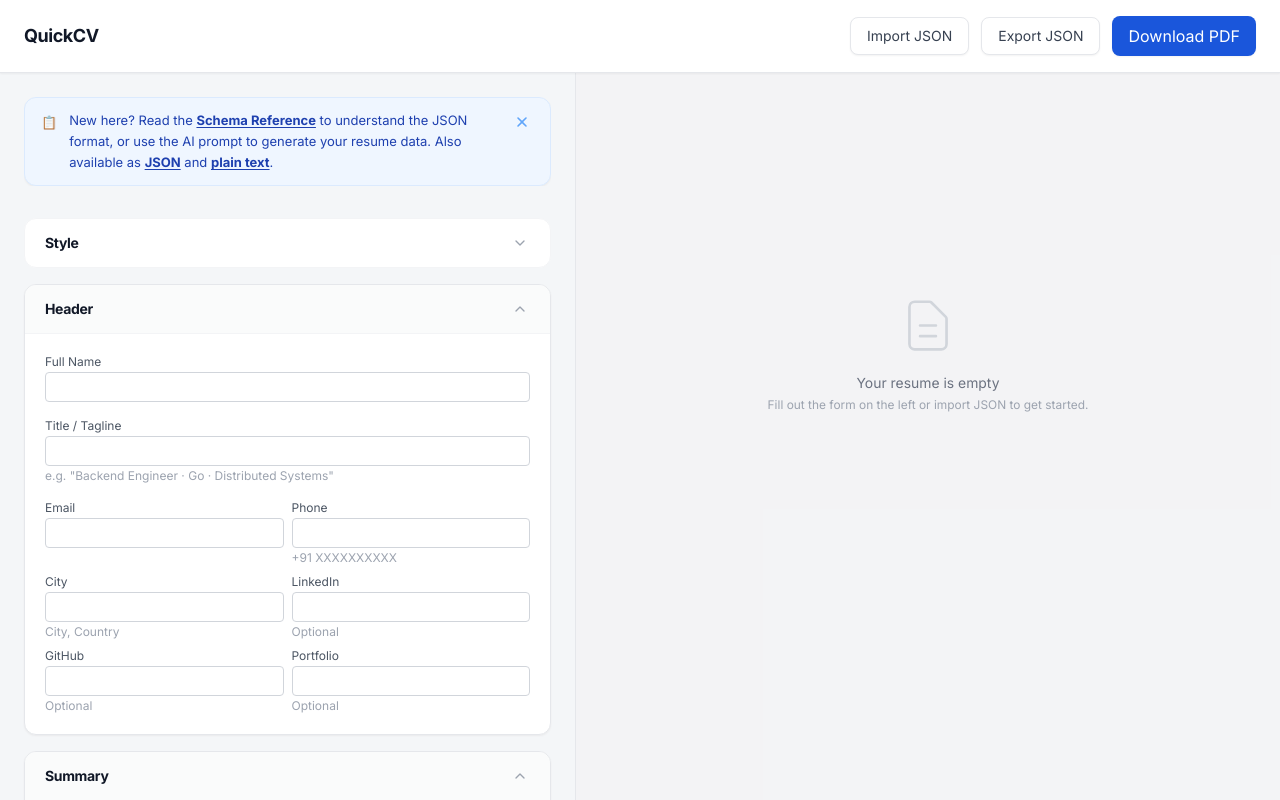
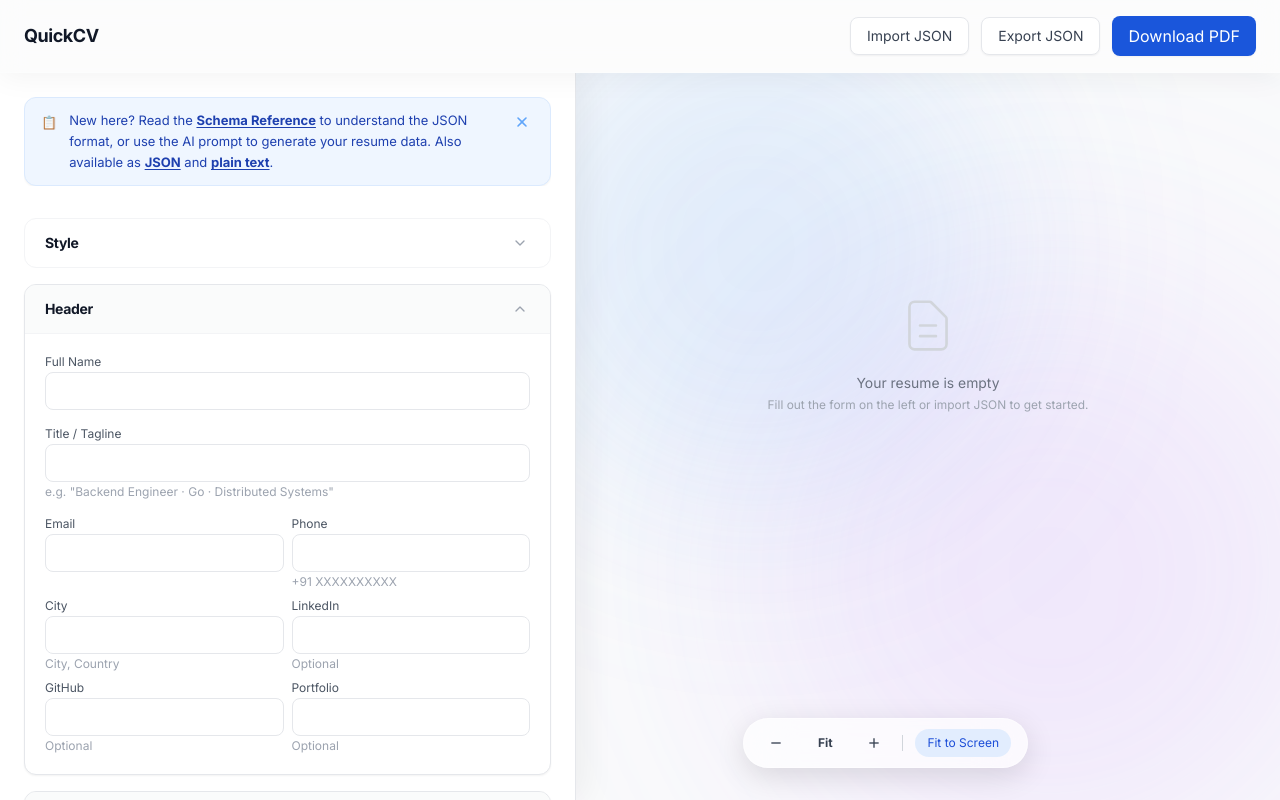
Before and after one commit to TheRealShek/QuickCV_V3, a Next.js app: page / in a window 1280 px wide. Built offline with nearby package versions, Linux system fonts and the light colour scheme.

Commit message:
feat: implement drag-and-drop reordering for editor sections using dnd-kit and add Framer Motion animations to the header

```diff
--- a/app/page.tsx
+++ b/app/page.tsx
@@ -15,6 +15,10 @@ import { defaultResumeData } from "@/lib/resume-data";
 import { resumeSchema } from "@/lib/schema";
 import type { ResumeData } from "@/types/resume";
 import { useEffect, useReducer, useRef, useState } from "react";
+import { motion } from "framer-motion";
+import { DndContext, closestCenter, KeyboardSensor, PointerSensor, useSensor, useSensors, DragEndEvent } from '@dnd-kit/core';
+import { arrayMove, SortableContext, sortableKeyboardCoordinates, verticalListSortingStrategy } from '@dnd-kit/sortable';
+import { SortableItem } from '@/components/Editor/SortableItem';
 
 // ---------------------------------------------------------------------------
 // Reducer — manages entire ResumeData state
@@ -220,6 +224,7 @@ export default function Home() {
   // Layout state for preview scaling
   const previewColRef = useRef<HTMLDivElement>(null);
   const [colWidth, setColWidth] = useState(0);
+  const [zoomLevel, setZoomLevel] = useState<number | "fit">("fit");
 
   useEffect(() => {
     if (!previewColRef.current) return;
@@ -232,27 +237,59 @@ export default function Home() {
 
   const PREVIEW_WIDTH = data.meta.pageSize === "A4" ? 595 : 612;
   const availableWidth = Math.max(0, colWidth - 96);
-  const previewScale = colWidth > 0 ? availableWidth / PREVIEW_WIDTH : 1;
+  const fitScale = colWidth > 0 ? availableWidth / PREVIEW_WIDTH : 1;
+  const computedScale = zoomLevel === "fit" ? fitScale : zoomLevel;
+
+  const sensors = useSensors(
+    useSensor(PointerSensor),
+    useSensor(KeyboardSensor, {
+      coordinateGetter: sortableKeyboardCoordinates,
+    })
+  );
+
+  const handleDragEnd = (event: DragEndEvent) => {
+    const { active, over } = event;
+    if (over && active.id !== over.id) {
+      const activeParts = (active.id as string).split("-");
+      const overParts = (over.id as string).split("-");
+      if (activeParts[0] !== overParts[0]) return;
+
+      const section = activeParts[0];
+      const oldIndex = parseInt(activeParts[1]);
+      const newIndex = parseInt(overParts[1]);
+
+      switch(section) {
+        case 'skills': setSkills(arrayMove(data.skills, oldIndex, newIndex)); break;
+        case 'experience': setExperience(arrayMove(exp, oldIndex, newIndex)); break;
+        case 'projects': setProjects(arrayMove(data.projects, oldIndex, newIndex)); break;
+        case 'education': setEducation(arrayMove(data.education, oldIndex, newIndex)); break;
+        case 'certifications': setCertifications(arrayMove(certs, oldIndex, newIndex)); break;
+        case 'openSource': setOpenSource(arrayMove(oss, oldIndex, newIndex)); break;
+      }
+    }
+  };
 
   return (
     <div className="flex flex-col h-[100vh] overflow-hidden bg-gray-100">
       {/* Top bar */}
-      <header className="bg-white border-b border-gray-200 px-6 py-4 flex items-center justify-between shrink-0 shadow-sm z-50">
+      <header className="bg-white/70 backdrop-blur-md border-b border-white/20 px-6 py-4 flex items-center justify-between shrink-0 shadow-[0_4px_30px_rgba(0,0,0,0.05)] z-50">
         <h1 className="text-lg font-bold text-gray-900 tracking-tight">QuickCV</h1>
         <div className="flex items-center gap-3 relative z-50">
           {/* Data Controls for Export & Import JSON payloads */}
           <DataControls data={data} onImport={setFullState} />
 
           {/* Download PDF button — exact architecture pattern */}
-          <button
+          <motion.button
+            whileHover={{ scale: 1.05 }}
+            whileTap={{ scale: 0.95 }}
             onClick={handleDownload}
             disabled={isGenerating}
-            className={`px-4 py-2 rounded-lg text-white font-medium shadow-sm transition-all
+            className={`px-4 py-2 rounded-lg text-white font-medium shadow-sm transition-shadow
               ${isGenerating ? "opacity-50 cursor-not-allowed" : "hover:opacity-90 hover:shadow"}`}
             style={{ backgroundColor: data.meta.accentColor }}
           >
             {isGenerating ? "Generating..." : "Download PDF"}
-          </button>
+          </motion.button>
         </div>
       </header>
 
@@ -267,9 +304,10 @@ export default function Home() {
       )}
 
       {/* Two-column layout */}
-      <div className="flex flex-1 overflow-hidden">
+      <main className="flex-1 flex overflow-hidden">
         {/* Left column — Editor */}
-        <div className="scrollbar-thin h-full overflow-y-auto overflow-x-visible isolate w-[45%] min-w-[320px] p-6 flex flex-col gap-4 border-r border-gray-200 bg-gray-50/30">
+        <DndContext sensors={sensors} collisionDetection={closestCenter} onDragEnd={handleDragEnd}>
+          <div className="scrollbar-thin h-full overflow-y-auto overflow-x-visible isolate w-[45%] min-w-[320px] p-6 flex flex-col gap-4 border-r border-gray-200 bg-white shadow-[10px_0_30px_rgba(0,0,0,0.05)] z-20 relative">
 
           {/* ---- Schema guide callout ---- */}
           <div className={`shrink-0 transition-all duration-300 ease-in-out overflow-hidden ${schemaBannerDismissed ? 'max-h-0 opacity-0 mb-0' : 'max-h-[200px] opacity-100'}`}>
@@ -415,8 +453,14 @@ export default function Home() {
             }
             addLabel="+ Add skill group"
           >
+            <SortableContext items={data.skills.map((_, i) => `skills-${i}`)} strategy={verticalListSortingStrategy}>
               {data.skills.map((skill, i) => (
-              <div key={i} className="flex gap-2 items-start">
+                <SortableItem key={`skills-${i}`} id={`skills-${i}`}>
+                  {(dragHandleProps) => (
+                    <div className="flex gap-2 items-start bg-white z-10">
+                      <div {...dragHandleProps} className="mt-1.5 cursor-grab hover:bg-gray-100 p-1 rounded text-gray-400 text-lg leading-none mr-1" title="Drag to reorder">
+                        ⋮⋮
+                      </div>
                       <div className="flex-1 grid grid-cols-[100px_1fr] gap-2">
                         <Input
                           label={i === 0 ? "Label" : undefined}
@@ -439,25 +483,7 @@ export default function Home() {
                           placeholder="Go, gRPC, REST APIs"
                         />
                       </div>
-                <div className="flex gap-0.5 mt-1">
-                  <button
-                    type="button"
-                    onClick={() => setSkills(moveItem(data.skills, i, i - 1))}
-                    disabled={i === 0}
-                    className="text-xs text-gray-400 hover:text-gray-600 disabled:opacity-30 px-1"
-                    title="Move up"
-                  >
-                    ▲
-                  </button>
-                  <button
-                    type="button"
-                    onClick={() => setSkills(moveItem(data.skills, i, i + 1))}
-                    disabled={i === data.skills.length - 1}
-                    className="text-xs text-gray-400 hover:text-gray-600 disabled:opacity-30 px-1"
-                    title="Move down"
-                  >
-                    ▼
-                  </button>
+                      <div className="flex gap-0.5 mt-1 items-center h-full pt-1.5">
                         <button
                           type="button"
                           onClick={() => setSkills(removeAt(data.skills, i))}
@@ -468,7 +494,10 @@ export default function Home() {
                         </button>
                       </div>
                     </div>
+                  )}
+                </SortableItem>
               ))}
+            </SortableContext>
           </SectionEditor>
 
           {/* ---- Experience ---- */}
@@ -488,15 +517,14 @@ export default function Home() {
             }
             addLabel="+ Add experience"
           >
+            <SortableContext items={exp.map((_, i) => `experience-${i}`)} strategy={verticalListSortingStrategy}>
               {exp.map((job, i) => (
+                <SortableItem key={`experience-${i}`} id={`experience-${i}`}>
+                  {(dragHandleProps) => (
                     <CollapsibleItem
-                key={i}
                       title={job.company || "Untitled Role"}
-                isFirst={i === 0}
-                isLast={i === exp.length - 1}
-                onMoveUp={() => setExperience(moveItem(exp, i, i - 1))}
-                onMoveDown={() => setExperience(moveItem(exp, i, i + 1))}
                       onRemove={() => setExperience(removeAt(exp, i))}
+                      dragHandleProps={dragHandleProps}
                     >
                       <div className="grid grid-cols-2 gap-2">
                         <Input
@@ -569,7 +597,10 @@ export default function Home() {
                         }
                       />
                     </CollapsibleItem>
+                  )}
+                </SortableItem>
               ))}
+            </SortableContext>
           </SectionEditor>
 
           {/* ---- Projects ---- */}
@@ -583,15 +614,14 @@ export default function Home() {
             }
             addLabel="+ Add project"
           >
+            <SortableContext items={data.projects.map((_, i) => `projects-${i}`)} strategy={verticalListSortingStrategy}>
               {data.projects.map((proj, i) => (
+                <SortableItem key={`projects-${i}`} id={`projects-${i}`}>
+                  {(dragHandleProps) => (
                     <CollapsibleItem
-                key={i}
                       title={proj.name || "Untitled Project"}
-                isFirst={i === 0}
-                isLast={i === data.projects.length - 1}
-                onMoveUp={() => setProjects(moveItem(data.projects, i, i - 1))}
-                onMoveDown={() => setProjects(moveItem(data.projects, i, i + 1))}
                       onRemove={() => setProjects(removeAt(data.projects, i))}
+                      dragHandleProps={dragHandleProps}
                     >
                       <div className="grid grid-cols-2 gap-2">
                         <Input
@@ -681,7 +711,10 @@ export default function Home() {
                         }
                       />
                     </CollapsibleItem>
+                  )}
+                </SortableItem>
               ))}
+            </SortableContext>
           </SectionEditor>
 
           {/* ---- Education ---- */}
@@ -700,15 +733,14 @@ export default function Home() {
             }
             addLabel="+ Add education"
           >
+            <SortableContext items={data.education.map((_, i) => `education-${i}`)} strategy={verticalListSortingStrategy}>
               {data.education.map((edu, i) => (
+                <SortableItem key={`education-${i}`} id={`education-${i}`}>
+                  {(dragHandleProps) => (
                     <CollapsibleItem
-                key={i}
                       title={edu.institution || "Untitled Education"}
-                isFirst={i === 0}
-                isLast={i === data.education.length - 1}
-                onMoveUp={() => setEducation(moveItem(data.education, i, i - 1))}
-                onMoveDown={() => setEducation(moveItem(data.education, i, i + 1))}
                       onRemove={() => setEducation(removeAt(data.education, i))}
+                      dragHandleProps={dragHandleProps}
                     >
                       <div className="grid grid-cols-2 gap-2">
                         <Input
@@ -806,7 +838,10 @@ export default function Home() {
                         placeholder="Scholarships, awards, honours"
                       />
                     </CollapsibleItem>
+                  )}
+                </SortableItem>
               ))}
+            </SortableContext>
           </SectionEditor>
 
           {/* ---- Certifications ---- */}
@@ -821,15 +856,14 @@ export default function Home() {
             }
             addLabel="+ Add certification"
           >
+            <SortableContext items={certs.map((_, i) => `certifications-${i}`)} strategy={verticalListSortingStrategy}>
               {certs.map((cert, i) => (
+                <SortableItem key={`certifications-${i}`} id={`certifications-${i}`}>
+                  {(dragHandleProps) => (
                     <CollapsibleItem
-                key={i}
                       title={cert.name || "Untitled Certification"}
-                isFirst={i === 0}
-                isLast={i === certs.length - 1}
-                onMoveUp={() => setCertifications(moveItem(certs, i, i - 1))}
-                onMoveDown={() => setCertifications(moveItem(certs, i, i + 1))}
                       onRemove={() => setCertifications(removeAt(certs, i))}
+                      dragHandleProps={dragHandleProps}
                     >
                       <div className="grid grid-cols-2 gap-2">
                         <Input
@@ -876,7 +910,10 @@ export default function Home() {
                         />
                       </div>
                     </CollapsibleItem>
+                  )}
+                </SortableItem>
               ))}
+            </SortableContext>
           </SectionEditor>
 
           {/* ---- Open Source ---- */}
@@ -891,15 +928,14 @@ export default function Home() {
             }
             addLabel="+ Add contribution"
           >
+            <SortableContext items={oss.map((_, i) => `openSource-${i}`)} strategy={verticalListSortingStrategy}>
               {oss.map((contrib, i) => (
+                <SortableItem key={`openSource-${i}`} id={`openSource-${i}`}>
+                  {(dragHandleProps) => (
                     <CollapsibleItem
-                key={i}
                       title={contrib.project || "Untitled Contribution"}
-                isFirst={i === 0}
-                isLast={i === oss.length - 1}
-                onMoveUp={() => setOpenSource(moveItem(oss, i, i - 1))}
-                onMoveDown={() => setOpenSource(moveItem(oss, i, i + 1))}
                       onRemove={() => setOpenSource(removeAt(oss, i))}
+                      dragHandleProps={dragHandleProps}
                     >
                       <div className="grid grid-cols-2 gap-2">
                         <Input
@@ -946,24 +982,65 @@ export default function Home() {
                             })
                           )
                         }
-                  hint='Optional. e.g. "Merged. Affects 10k+ users."'
+                        hint="Optional"
                       />
                     </CollapsibleItem>
+                  )}
+                </SortableItem>
               ))}
+            </SortableContext>
           </SectionEditor>
 
           {/* Bottom spacer */}
           <div className="h-8 shrink-0" />
         </div>
+        </DndContext>
 
         {/* Right column — Preview */}
         <div
           ref={previewColRef}
-          className="h-full overflow-y-auto flex-1 bg-gray-100/50 flex justify-center items-start py-8"
+          className="relative h-full overflow-y-auto flex-1 bg-gray-50 flex justify-center items-start py-8"
         >
+          {/* Ambient Glows */}
+          <div className="absolute top-[-10%] left-[-10%] w-[500px] h-[500px] bg-blue-400/20 rounded-full mix-blend-multiply filter blur-[100px] animate-pulse pointer-events-none" />
+          <div className="absolute bottom-[-10%] right-[-10%] w-[600px] h-[600px] bg-purple-400/20 rounded-full mix-blend-multiply filter blur-[120px] animate-pulse pointer-events-none" style={{ animationDelay: '2s' }} />
+
+          {/* Floating Toolbar */}
+          <motion.div
+            initial={{ opacity: 0, y: 20 }}
+            animate={{ opacity: 1, y: 0 }}
+            className="fixed bottom-8 right-[calc(27.5%-100px)] bg-white/70 backdrop-blur-xl border border-white/40 shadow-[0_8px_30px_rgba(0,0,0,0.12)] rounded-full px-4 py-2 flex items-center gap-2 z-50"
+          >
+            <button
+              onClick={() => setZoomLevel((prev) => (prev === "fit" ? fitScale - 0.1 : prev - 0.1))}
+              className="w-8 h-8 flex items-center justify-center rounded-full hover:bg-white/60 text-gray-700 transition-colors"
+              title="Zoom Out"
+            >
+              <svg width="16" height="16" viewBox="0 0 24 24" fill="none" stroke="currentColor" strokeWidth="2"><line x1="5" y1="12" x2="19" y2="12"></line></svg>
+            </button>
+            <span className="text-xs font-semibold text-gray-700 min-w-[50px] text-center">
+              {zoomLevel === "fit" ? "Fit" : `${Math.round(zoomLevel * 100)}%`}
+            </span>
+            <button
+              onClick={() => setZoomLevel((prev) => (prev === "fit" ? fitScale + 0.1 : prev + 0.1))}
+              className="w-8 h-8 flex items-center justify-center rounded-full hover:bg-white/60 text-gray-700 transition-colors"
+              title="Zoom In"
+            >
+              <svg width="16" height="16" viewBox="0 0 24 24" fill="none" stroke="currentColor" strokeWidth="2"><line x1="12" y1="5" x2="12" y2="19"></line><line x1="5" y1="12" x2="19" y2="12"></line></svg>
+            </button>
+            <div className="w-[1px] h-4 bg-gray-300 mx-1"></div>
+            <button
+              onClick={() => setZoomLevel("fit")}
+              className={`text-xs font-medium px-3 py-1.5 rounded-full transition-colors ${zoomLevel === "fit" ? "bg-blue-100/80 text-blue-700" : "hover:bg-white/60 text-gray-600"}`}
+            >
+              Fit to Screen
+            </button>
+          </motion.div>
+
           <div
+            className="relative z-10"
             style={{
-              transform: `scale(${previewScale})`,
+              transform: `scale(${computedScale})`,
               transformOrigin: "top center",
               width: `${PREVIEW_WIDTH + 32}px`,
               display: "flex",
@@ -983,7 +1060,7 @@ export default function Home() {
             )}
           </div>
         </div>
-      </div>
+      </main>
     </div>
   );
 }
--- a/components/Editor/SectionEditor.tsx
+++ b/components/Editor/SectionEditor.tsx
@@ -3,6 +3,7 @@
 "use client";
 
 import { useState } from "react";
+import { motion, AnimatePresence } from "framer-motion";
 
 interface SectionEditorProps {
   title: string;
@@ -33,7 +34,15 @@ export default function SectionEditor({
           <svg viewBox="0 0 24 24" fill="none" stroke="currentColor" strokeWidth="2" strokeLinecap="round" strokeLinejoin="round" className="w-4 h-4"><polyline points="6 9 12 15 18 9"></polyline></svg>
         </div>
       </button>
+      <AnimatePresence initial={false}>
         {open && (
+          <motion.div
+            initial={{ height: 0, opacity: 0 }}
+            animate={{ height: "auto", opacity: 1 }}
+            exit={{ height: 0, opacity: 0 }}
+            transition={{ duration: 0.2, ease: "easeInOut" }}
+            className="overflow-hidden"
+          >
             <div className="p-5 flex flex-col gap-4">
               {children}
               {onAdd && (
@@ -46,7 +55,9 @@ export default function SectionEditor({
                 </button>
               )}
             </div>
+          </motion.div>
         )}
+      </AnimatePresence>
     </div>
   );
 }
--- /dev/null
+++ b/components/Editor/SortableItem.tsx
@@ -0,0 +1,34 @@
+"use client";
+
+import { useSortable } from "@dnd-kit/sortable";
+import { CSS } from "@dnd-kit/utilities";
+import { ReactNode } from "react";
+
+interface SortableItemProps {
+  id: string;
+  children: (dragHandleProps: any) => ReactNode;
+}
+
+export function SortableItem({ id, children }: SortableItemProps) {
+  const {
+    attributes,
+    listeners,
+    setNodeRef,
+    transform,
+    transition,
+    isDragging,
+  } = useSortable({ id });
+
+  const style = {
+    transform: CSS.Transform.toString(transform),
+    transition,
+    zIndex: isDragging ? 10 : 1,
+    position: "relative" as const,
+  };
+
+  return (
+    <div ref={setNodeRef} style={style}>
+      {children({ ...attributes, ...listeners })}
+    </div>
+  );
+}
--- a/components/ui/Input.tsx
+++ b/components/ui/Input.tsx
@@ -12,7 +12,7 @@ export function Input({ label, hint, className = "", ...props }: InputProps) {
     <div className="flex flex-col gap-0.5">
       {label && <label className="text-xs font-medium text-gray-600">{label}</label>}
       <input
-        className={`border border-gray-300 rounded px-2 py-1 text-sm focus:outline-none focus:ring-1 focus:ring-blue-500 focus:border-blue-500 ${className}`}
+        className={`bg-white/50 border border-gray-200 rounded-lg px-3 py-2 text-sm transition-all focus:outline-none focus:ring-2 focus:ring-blue-500/20 focus:border-blue-400 hover:border-gray-300 ${className}`}
         {...props}
       />
       {hint && <span className="text-xs text-gray-400">{hint}</span>}
@@ -30,7 +30,7 @@ export function Textarea({ label, hint, className = "", ...props }: TextareaProp
     <div className="flex flex-col gap-0.5">
       {label && <label className="text-xs font-medium text-gray-600">{label}</label>}
       <textarea
-        className={`border border-gray-300 rounded px-2 py-1 text-sm focus:outline-none focus:ring-1 focus:ring-blue-500 focus:border-blue-500 resize-y ${className}`}
+        className={`bg-white/50 border border-gray-200 rounded-lg px-3 py-2 text-sm transition-all focus:outline-none focus:ring-2 focus:ring-blue-500/20 focus:border-blue-400 hover:border-gray-300 resize-y ${className}`}
         {...props}
       />
       {hint && <span className="text-xs text-gray-400">{hint}</span>}
--- a/package.json
+++ b/package.json
@@ -9,6 +9,10 @@
     "lint": "next lint"
   },
   "dependencies": {
+    "@dnd-kit/core": "^6.3.1",
+    "@dnd-kit/sortable": "^10.0.0",
+    "@dnd-kit/utilities": "^3.2.2",
+    "framer-motion": "^12.40.0",
     "next": "14.2.35",
     "pdfkit": "^0.17.2",
     "react": "^18",
```
Also changed, not shown: components/Editor/CollapsibleItem.tsx (+23 -29 lines), components/Editor/DataControls.tsx (+11 -6 lines), 1 other file (tests, documents, lock files or other folders). Lines whose indentation alone changed are shown as unchanged.
